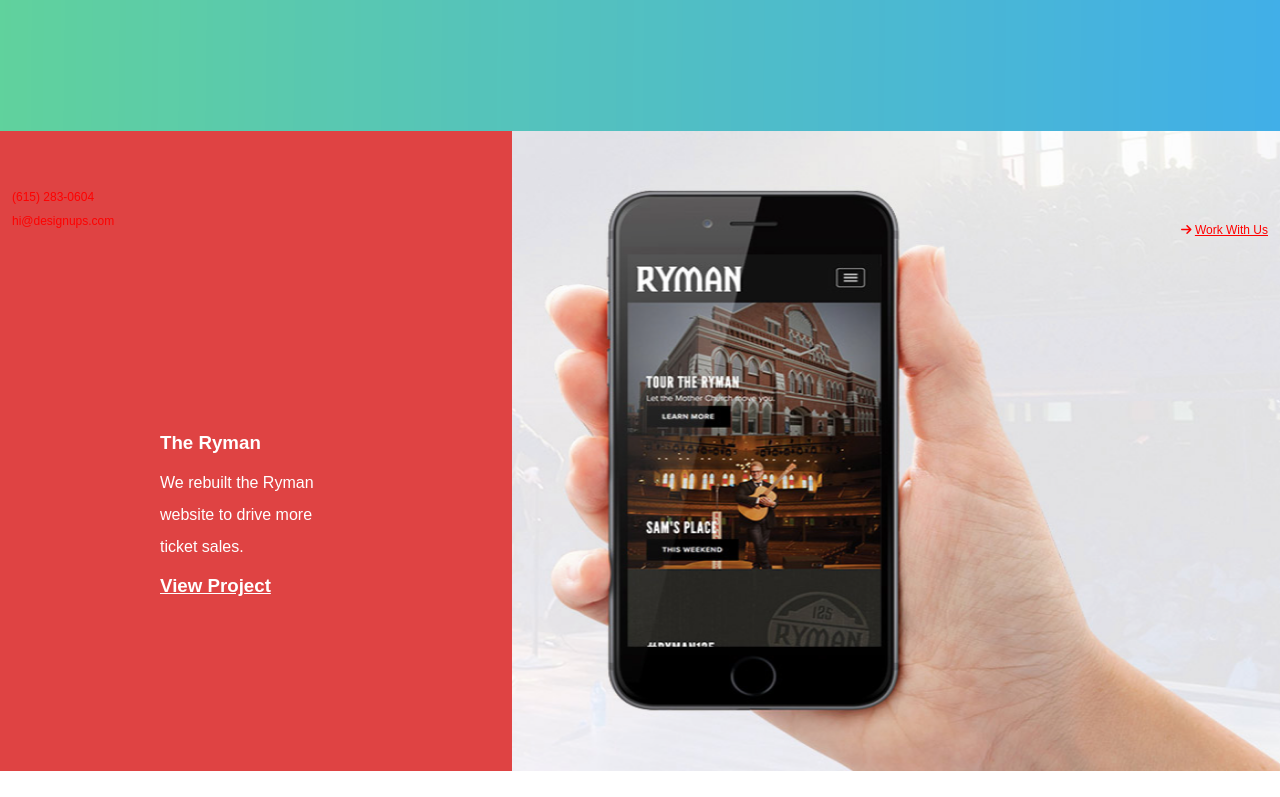
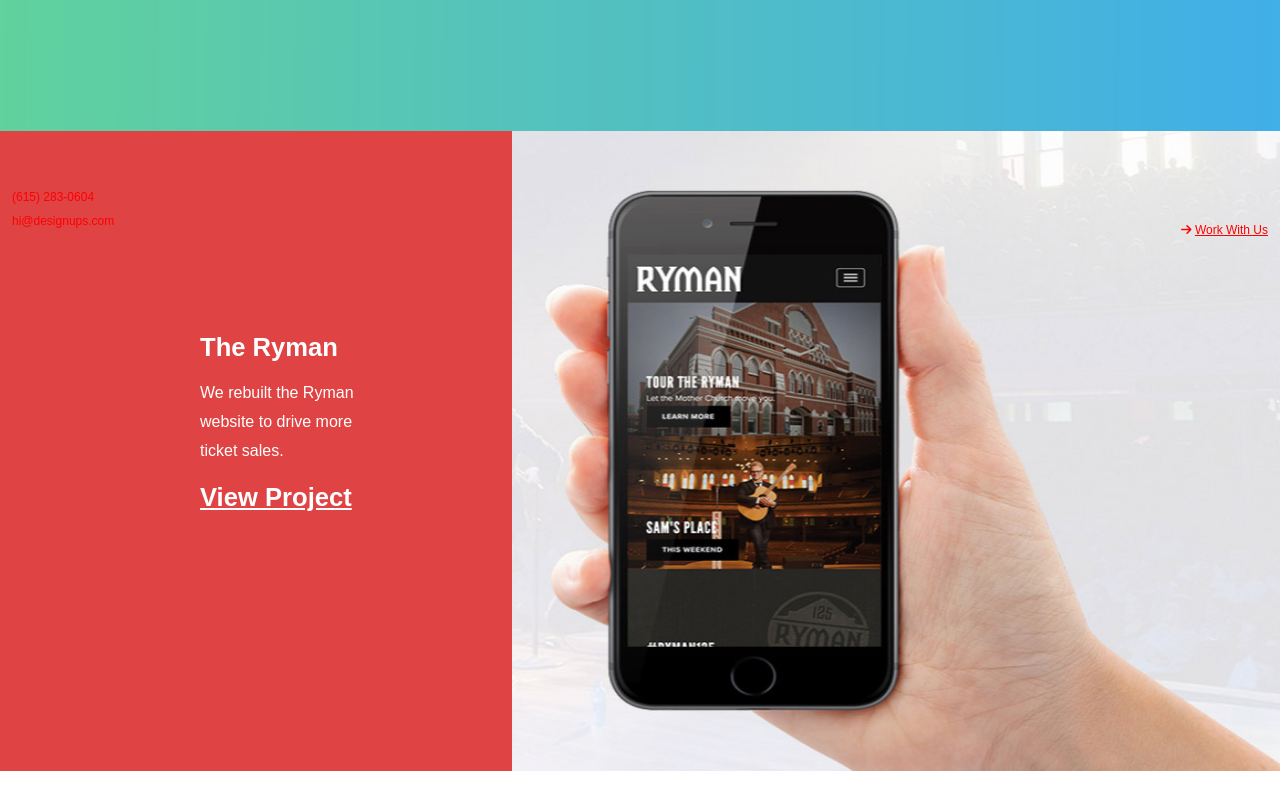
Before and after one commit to ktbanken/designups-casestudy, a plain HTML site: page designups-casestudy/index.html in a window 1280 px wide. Shown: the part 549-1346 px from the top of the page. Drawn offline with nearby package versions, Linux system fonts and the light colour scheme; files that its build step writes are made by us from their sources; files whose address does not match are found by name; a web font is replaced by a local one.

Commit message:
Fine tune section2

```diff
--- a/designups-casestudy/css/main.css
+++ b/designups-casestudy/css/main.css
@@ -161,7 +161,6 @@ body{
 .section1-body a:visited{
     color:#fff;
 }
-
 .main-nav{
     position: fixed;
     top:6em;
@@ -194,11 +193,12 @@ body{
     width: 40%;
     height:40em;
 }
-
+.purpous p{
+    width:10em;
+}
 .section2-column2{
     float:right;
     width: 60%;
-
 }
 
 .connect-img{
@@ -209,13 +209,15 @@ body{
     height:40em;
 
 }
-.section2 h3{
+.column1-content h3{
     color:#fff;
+    font-size: 160%;
+    line-height: .5em;
 }
 
 .section2 p{
     color:#fff;
-    line-height:1;
+    line-height:1.8;
 }
 .section2 a{
     color:#fff;
@@ -225,8 +227,8 @@ body{
 }
 .column1-content{
 position:absolute;
-top:60em;
-left:10em;
+top:54em;
+left:12.5em;
 }
 /* ==========================================================================
  Section3
--- a/designups-casestudy/index.html
+++ b/designups-casestudy/index.html
@@ -57,9 +57,11 @@
 <article class="section2-column1">
 <div class="column1-content">
 <h3>The Ryman</h3>
-<p>We rebuilt the Ryman</p>
-<p>website to drive more</p>
-<p>ticket sales.</p>
+<span class="purpous">
+<p>We rebuilt the Ryman
+website to drive more
+ticket sales.</p>
+</span>
 <h3><a href="#">View Project</a></h3>
 </div>
 </article>
```
